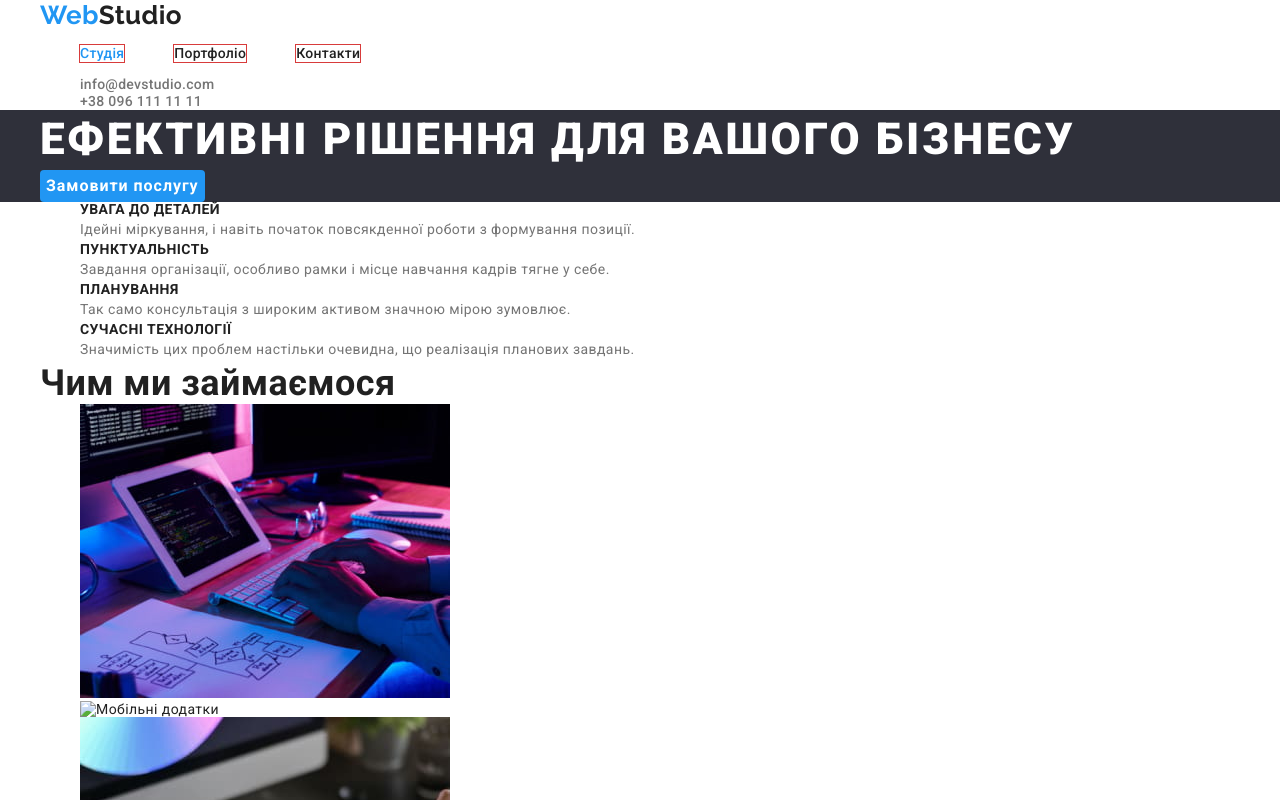
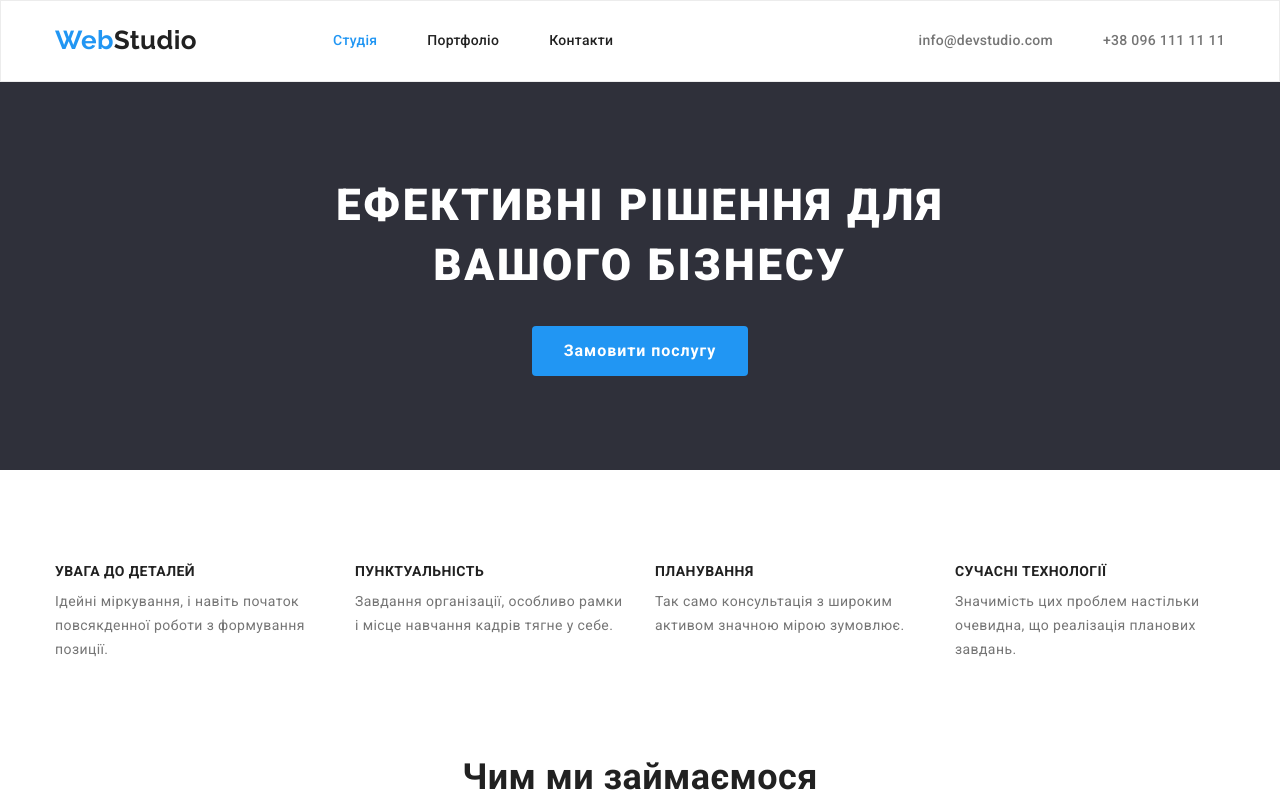
Before and after one commit to Sergey020/goit-markup-hw-08, a plain HTML site: page index.html in a window 1280 px wide. Shown: the top 800 px of the page. Drawn offline with nearby package versions, Linux system fonts and the light colour scheme.

Commit message:
позиционирования index.html

```diff
--- a/css/styles.css
+++ b/css/styles.css
@@ -15,15 +15,57 @@ body {
     letter-spacing: 0.03em;
 }
 
+
+/*ytilita*/
+
+.list {
+    padding: 0;
+    margin: 0;
+    list-style-type: none;
+}
+
+.limarg {
+    margin-top: 0;
+    margin-bottom: 0;
+    padding-left: 0;
+    padding-right: 0;
+}
+
 h1,
 h2,
 h3,
 h4,
 h5,
 h6,
-p {
+p,
+ul {
     margin: 0;
 }
+
+/*container*/
+
+.container {
+    width: 1200px;
+    padding-left: 15px;
+    padding-right: 15px;
+
+    margin-left: auto;
+    margin-right: auto;
+}
+
+.section {
+    padding-top: 94px;
+    padding-bottom: 94px;
+}
+
+img {
+    display: block;
+    max-width: 100%;
+    height: auto;
+}
+
+/*opis.silki*/
+
 .link {
     text-decoration: none;
     font-style: normal;
@@ -33,46 +75,26 @@ p {
     color: var(--color-active);
 }
 
-.list {
-    list-style-type: none;
-}
-
 /*heder*/
-/*container*/
-.container {
-    width: 1230px;
-    padding-left: 15px;
-    padding-right: 15px;
-
-    margin-left: auto;
-    margin-right: auto;
-
-}
-.limarg {
-    margin-top: 0;
-    margin-bottom: 0;
-}
-.site-nav {
-    display: flex;
-}
- .site-nav .list {
-    outline: 1px solid rgb(216, 59, 59);
-
- }
- .site-nav .list+ .list {
-    margin-left: 50px;
- }
 
 .background-color {
     background-color: var(--color-primary);
+    border: 1px solid #ececec;
 }
 
-.links-nav {
-    font-weight: 500;
-    line-height: 1.14;
-    font-size: 14px;
-    letter-spacing: 0.02em;
-    color: var(--color-text);
+.flex-header {
+    display: flex;
+    align-items: center;
+}
+
+/*logotip header*/
+
+.vid-logo {
+    display: inline-block;
+    padding-top: 24px;
+    padding-bottom: 25px;
+    margin-right: 0;
+    width: 145px;
 }
 
 .link-logo {
@@ -91,6 +113,31 @@ p {
     color: var(--color-active);
 }
 
+/*navigatziy*/
+
+.site-nav {
+    display: flex;
+    margin-left: 93px;
+}
+
+.site-nav .link {
+      display: block;
+      padding-top: 32px;
+      padding-bottom: 32px;
+}
+
+ .site-nav .list+ .list {
+    margin-left: 50px;
+ }
+
+.links-nav {
+    font-weight: 500;
+    line-height: 1.14;
+    font-size: 14px;
+    letter-spacing: 0.02em;
+    color: var(--color-text);
+}
+
 .links-nav:focus {
     color: var(--color-active);
 }
@@ -98,6 +145,8 @@ p {
 .links-nav:hover {
     color: var(--color-active);
 }
+
+/*contact header*/
 
 .contacts {
     font-weight: 500;
@@ -115,20 +164,50 @@ p {
     color: var(--color-active);
 }
 
+.contacts-nav {
+    display: flex;
+    margin-left: auto;
+}
+
+.contacts-nav .list+.list {
+    margin-left: 50px;
+}
+
+.contacts-nav .link {
+    display: block;
+    padding-top: 32px;
+    padding-bottom: 32px;
+}
+
+/*section 1*/
+
 .bg-color {
     background-color: var(--color-section);
 }
 
 .main-title {
+    display: block;
+    margin-top: 0;
+    margin-bottom: 30px;
+    margin-right: auto;
+    margin-left: auto;
+    width: 696px;
+
     font-weight: 900;
     font-size: 44px;
     line-height: 1.36;
     letter-spacing: 0.06em;
     color: var(--color-primary);
     text-transform: uppercase;
+    text-align: center;
 }
 
 .button {
+    display: block;
+    padding: 10px 32px;
+    margin-left: auto;
+    margin-right: auto;
+
     font-family: 'Roboto';
     font-weight: 700;
     font-size: 16px;
@@ -149,6 +228,8 @@ p {
     box-shadow: 0px 4px 4px rgba(0, 0, 0, 0.3);
 }
 
+/*section 2*/
+
 .visually-hidden {
     position: absolute;
     white-space: nowrap;
@@ -161,7 +242,22 @@ p {
     margin: -1px;
 }
 
+.hidden-flex {
+    display: flex;
+}
+
+.hidden-list{
+    width: 270px;
+}
+
+.hidden-flex .hidden-list+ .hidden-list {
+    margin-left: 30px;
+}
+
 .li-title {
+    margin-top: 0;
+    margin-bottom: 10px;
+
     font-weight: 700;
     font-size: 14px;
     line-height: 1.14;
@@ -175,12 +271,38 @@ p {
     color: var(--color-content);
 }
 
+.no-padding {
+    padding-bottom: 0;
+}
+
+/*section 3*/
+
+.ti-flex {
+    display: flex;
+}
+
+.ti-flex .li-flex+ .li-flex {
+    margin-left: 30px;
+}
+
 .section-title {
+    padding-bottom: 50px;
+
     font-weight: 700;
     font-size: 36px;
     line-height: 1.17;
+    text-align: center;
 }
 
+/*section 4*/
+
+.ul-flex {
+    display: flex;
+}
+
+.ul-flex .lili-flex+ .lili-flex {
+    margin-left: 30px;
+}
 
 .section-fon {
     background-color: var(--color-fon);
@@ -188,8 +310,12 @@ p {
 
 .li-fon {
     background-color: var(--color-primary);
+    text-align: center;
 }
+
 .text-title {
+    margin-bottom: 10px;
+
     font-weight: 500;
     font-size: 16px;
     line-height: 1.19;
@@ -199,6 +325,28 @@ p {
     font-size: 16px;
     line-height: 1.19;
     color: var(--color-content);
+}
+
+.text-pd {
+    padding-top: 30px;
+    padding-bottom: 30px;
+}
+
+/*Footer*/
+
+.footer-pd {
+    padding-top: 60px;
+    padding-bottom: 60px;
+}
+
+.footer-logo {
+    display: inline-block;
+    margin-bottom: 20px;
+}
+
+.adr {
+    display: inline-block;
+    margin-bottom: 9px;
 }
 
 .addres {
@@ -219,6 +367,25 @@ p {
     color: var(--color-active);
 }
 
+/*portfolio*/
+.navport {
+    display: flex;
+    justify-content: center;
+}
+
+.navport .list + .list {
+    margin-left: 8px;
+
+}
+/* conteiner*/
+.flex-conteiner {
+    display: flex;
+    flex-wrap: wrap;
+}
+.flex-element {
+    width: 370px;
+    background-color: tomato;
+}
 .foon {
     background-color: var(--color-primary);
 }
@@ -238,6 +405,10 @@ p {
 }
 
 .buttons {
+    display: inline-block;
+    padding: 6px 22px;
+
+
     font-family: 'Roboto';
     font-weight: 500;
     font-size: 16px;
--- a/index.html
+++ b/index.html
@@ -10,15 +10,21 @@
       href="https://fonts.googleapis.com/css2?family=Raleway:wght@700&family=Roboto:wght@400;500;700;900&display=swap"
       rel="stylesheet"
     />
-    <link rel="stylesheet" href="https://cdnjs.cloudflare.com/ajax/libs/modern-normalize/1.1.0/modern-normalize.min.css" integrity="sha512-wpPYUAdjBVSE4KJnH1VR1HeZfpl1ub8YT/NKx4PuQ5NmX2tKuGu6U/JRp5y+Y8XG2tV+wKQpNHVUX03MfMFn9Q==" crossorigin="anonymous" referrerpolicy="no-referrer" />
+    <link
+      rel="stylesheet"
+      href="https://cdnjs.cloudflare.com/ajax/libs/modern-normalize/1.1.0/modern-normalize.min.css"
+      integrity="sha512-wpPYUAdjBVSE4KJnH1VR1HeZfpl1ub8YT/NKx4PuQ5NmX2tKuGu6U/JRp5y+Y8XG2tV+wKQpNHVUX03MfMFn9Q=="
+      crossorigin="anonymous"
+      referrerpolicy="no-referrer"
+    />
     <link rel="stylesheet" href="css/styles.css" />
     <title>Студія</title>
   </head>
   <body>
     <header class="background-color">
-      <div class="container">
-      <nav>
-        <a class="link-logo link" href="/" lang="en"
+      <div class="container flex-header">
+        <nav class="flex-header">
+          <a class="vid-logo link-logo link" href="/" lang="en"
             ><span class="logo">Web</span>Studio</a
           >
           <ul class="site-nav limarge">
@@ -33,7 +39,7 @@
             </li>
           </ul>
         </nav>
-      <ul class="limarg">
+        <ul class="contacts-nav limarg">
           <li class="list">
             <a class="link contacts" href="mailto:info@devstudio.com"
               >info@devstudio.com</a
@@ -49,53 +55,53 @@
     </header>
     <!--section 1-->
     <main>
-      <section class="bg-color">
+      <section class="section bg-color">
         <div class="container">
           <h1 class="main-title">Ефективні рішення для вашого бізнесу</h1>
           <button class="button" type="button">Замовити послугу</button>
         </div>
       </section>
       <!--section 2-->
-      <section>
+      <section class="section no-padding">
         <div class="container">
           <h2 class="visually-hidden">Наші особливості:</h2>
-        <ul class="limarg">
-          <li class="list">
+          <ul class="hidden-flex limarg">
+            <li class="hidden-list list">
               <h3 class="li-title">Увага до деталей</h3>
               <p class="li-text">
                 Ідейні міркування, і навіть початок повсякденної роботи з
                 формування позиції.
               </p>
             </li>
-          <li class="list">
+            <li class="hidden-list list">
               <h3 class="li-title">Пунктуальність</h3>
               <p class="li-text">
-              Завдання організації, особливо рамки і місце навчання кадрів тягне
-              у себе.
+                Завдання організації, особливо рамки і місце навчання кадрів
+                тягне у себе.
               </p>
             </li>
-          <li class="list">
+            <li class="hidden-list list">
               <h3 class="li-title">Планування</h3>
               <p class="li-text">
                 Так само консультація з широким активом значною мірою зумовлює.
               </p>
             </li>
-          <li class="list">
+            <li class="hidden-list list">
               <h3 class="li-title">Сучасні технології</h3>
               <p class="li-text">
-              Значимість цих проблем настільки очевидна, що реалізація планових
-              завдань.
+                Значимість цих проблем настільки очевидна, що реалізація
+                планових завдань.
               </p>
             </li>
           </ul>
         </div>
       </section>
       <!--section 3-->
-      <section>
+      <section class="section">
         <div class="container">
           <h2 class="section-title">Чим ми займаємося</h2>
-        <ul class="limarg">
-          <li class="list">
+          <ul class="ti-flex limarg">
+            <li class="li-flex list">
               <img
                 src="./images/img1.jpg"
                 width="370"
@@ -103,7 +109,7 @@
                 alt="Десктопні додатки"
               />
             </li>
-          <li class="list">
+            <li class="li-flex list">
               <img
                 src="./images/img2.jpg"
                 width="370"
@@ -111,7 +117,7 @@
                 alt="Мобільні додатки"
               />
             </li>
-          <li class="list">
+            <li class="li-flex list">
               <img
                 src="./images/img3.jpg"
                 width="370"
@@ -123,58 +129,67 @@
         </div>
       </section>
       <!--section 4-->
-      <section class="section-fon">
+      <section class="section section-fon">
         <div class="container">
           <h2 class="section-title">Наша команда</h2>
-        <ul class="list limarg">
-          <li class="li-fon">
+          <ul class="ul-flex list limarg">
+            <li class="li-fon lili-flex">
               <img
                 src="./images/img-igor.jpg"
                 width="270"
                 height="260"
                 alt="Фото Ігоря Дем'яненко"
               />
+              <div class="text-pd">
               <h3 class="text-title">Ігор Дем'яненко</h3>
               <p class="text" lang="en">Product Designer</p>
+            </div>
             </li>
-          <li class="li-fon">
+            <li class="lili-flex li-fon">
               <img
                 src="./images/img-olga.jpg"
                 width="270"
                 height="260"
                 alt="Фото Ольги Рєпіної"
               />
+              <div class="text-pd">
               <h3 class="text-title">Ольга Рєпіна</h3>
               <p class="text" lang="en">Frontend Developer</p>
+              </div>
             </li>
-          <li class="li-fon">
+            <li class="lili-flex li-fon">
               <img
                 src="./images/img-mikola.jpg"
                 width="270"
                 height="260"
                 alt="Фото Миколи Тарасова"
               />
+              <div class="text-pd">
               <h3 class="text-title">Микола Тарасов</h3>
               <p class="text" lang="en">Marketing</p>
+              </div>
             </li>
-          <li class="li-fon">
+            <li class="lili-flex li-fon">
               <img
                 src="./images/img-mihailo.jpg"
                 width="270"
                 height="260"
                 alt="Фото Михайла Єрмакова"
               />
+              <div class="text-pd">
               <h3 class="text-title">Михайло Єрмаков</h3>
               <p class="text" lang="en">UI Designer</p>
+            </div>
             </li>
           </ul>
         </div>
       </section>
     </main>
     <footer class="bg-color">
-      <div class="container">
-      <a class="link-logo acsent-color link" href="/" lang="en"
-        ><span class="logo">Web</span>Studio</a>
+      <div class="footer-pd container">
+        <a class="footer-logo link-logo acsent-color link" href="/" lang="en"
+          ><span class="logo">Web</span>Studio</a
+        >
         <address>
           <ul>
             <li class="list">
@@ -184,11 +199,11 @@
                 target="_blank"
                 rel="noopener noreferrer nofollow"
               >
-              м. Київ, пр-т Лесі Українки, 26
+                <span class="adr">м. Київ, пр-т Лесі Українки, 26</span>
               </a>
             </li>
             <li class="list">
-            <a class="addres link" href="mailto:info@devstudio.com"
+              <a class="adr addres link" href="mailto:info@devstudio.com"
                 >info@devstudio.com</a
               >
             </li>
```
Also changed, not shown: portfolio.html (+14 -12 lines). Lines whose indentation alone changed are shown as unchanged.
